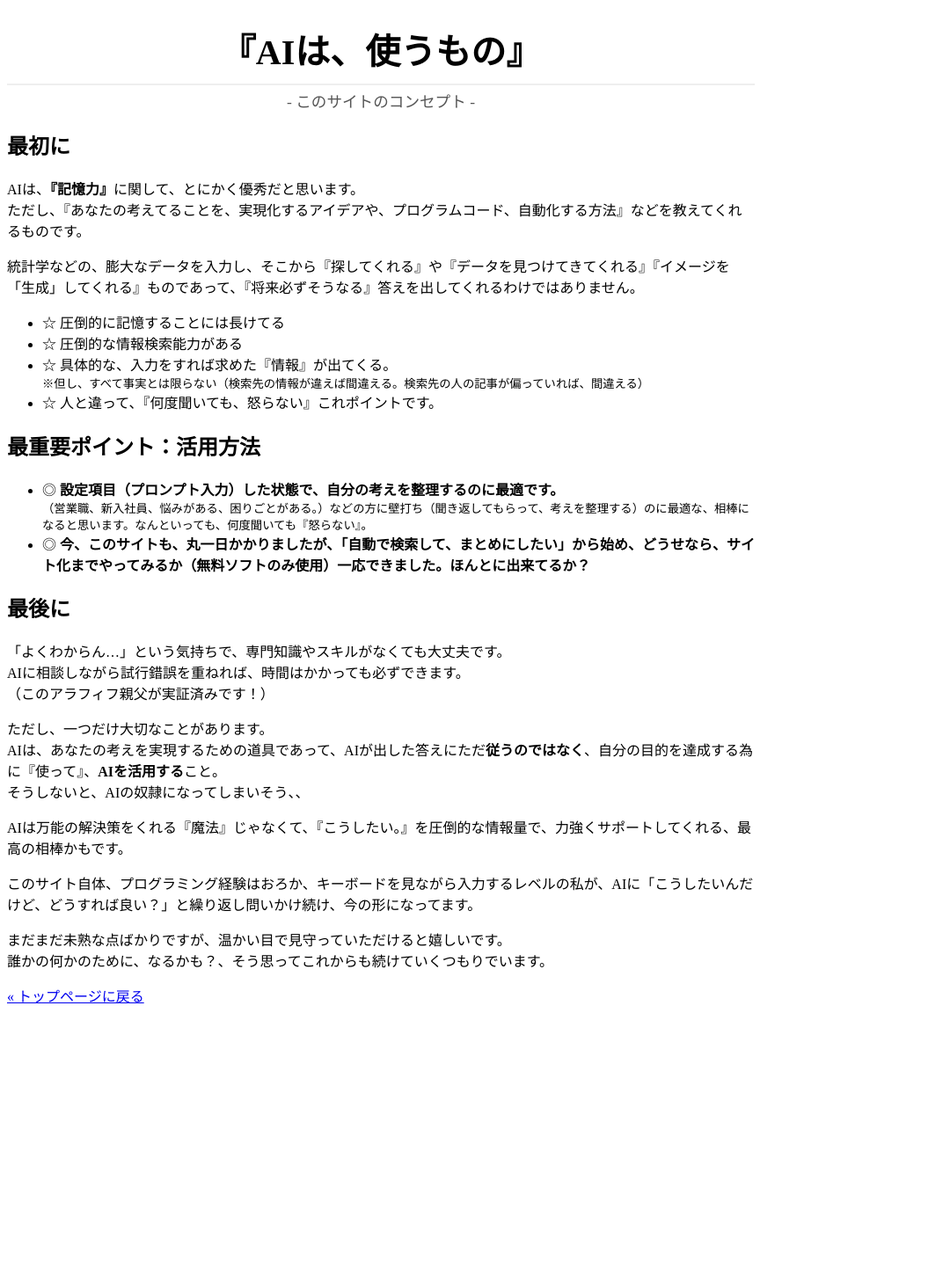
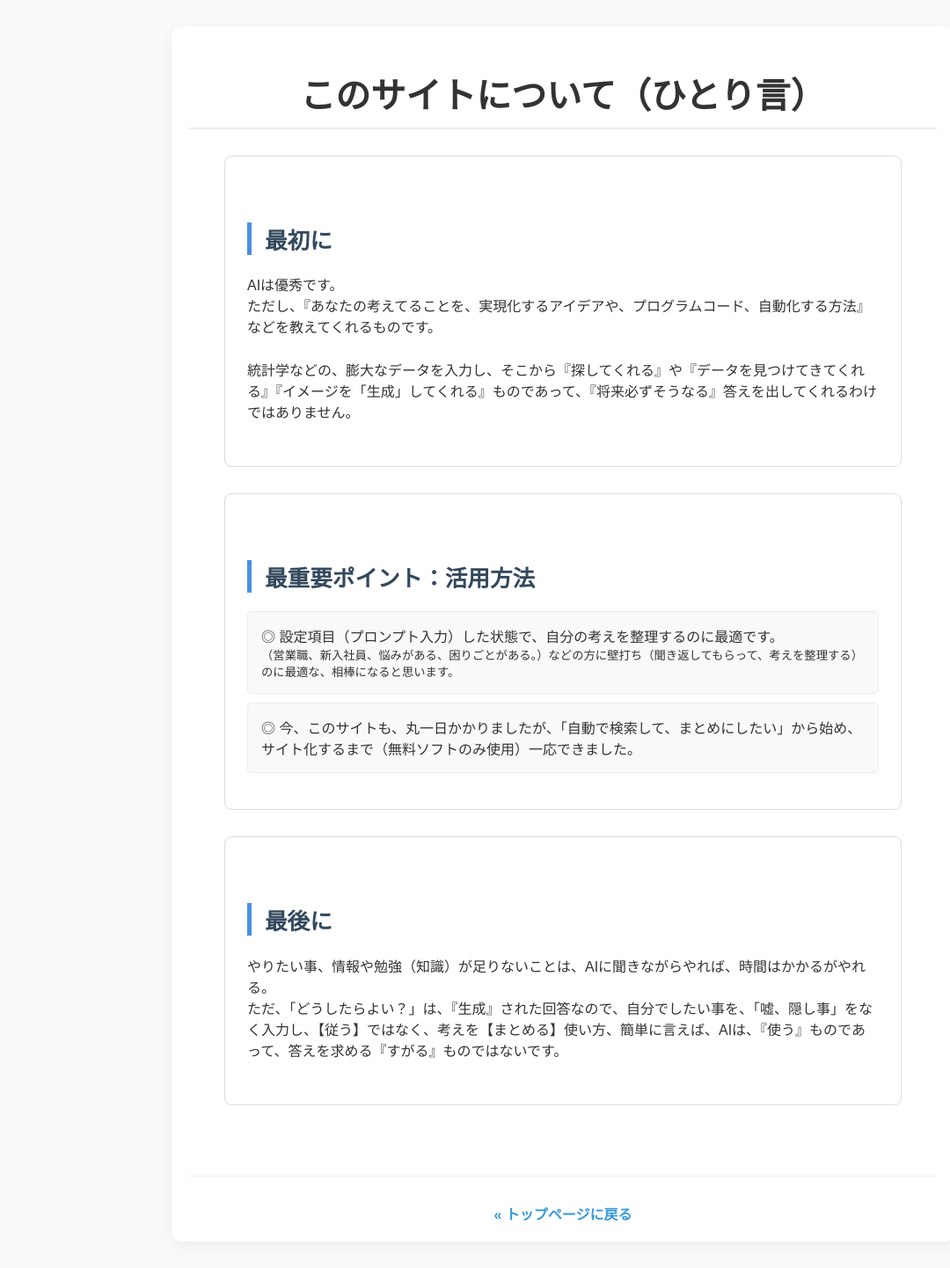
Before and after one commit to 0513reo/reo, a Jekyll site: the page matome/matome_page.html, which Jekyll copies as it is, in a window 1280 px wide. Shown: the whole page at 88% size, without its empty margins (0-1080 px from the left). Built offline with Jekyll 4.4.1, drawn with Linux system fonts in a browser that asks for light colours; before the commit the page ends 1152 px from its top, so only the background shows below that.

Commit message:
Add files via upload

```diff
--- a/matome/matome_page.html
+++ b/matome/matome_page.html
@@ -3,78 +3,36 @@
 <head>
     <meta charset="UTF-8">
     <meta name="viewport" content="width=device-width, initial-scale=1.0">
-    <title>このサイトについて - アラフィフ親父の挑戦</title>
-
-    <!-- Google Fontsと、共通のデザイン指示書（CSS）を呼び出す -->
-    <link rel="preconnect" href="https://fonts.googleapis.com">
-    <link rel="preconnect" href="https://fonts.gstatic.com" crossorigin>
-    <link href="https://fonts.googleapis.com/css2?family=Noto+Sans+JP:wght@400;700&family=Roboto:wght@700&display=swap" rel="stylesheet">
-
+    <title>このサイトについて（ひとり言）</title>
     <!-- ★★★ 共通のデザイン指示書（style.css）を呼び出す ★★★ -->
-    <!-- このページはmatomeフォルダの中にあるので、1つ上の階層(../)にあるstyle.cssを指す -->
-    <link rel="stylesheet" href="../style.css">
+    <link rel="stylesheet" href="../assets/style.css">
 </head>
-<body class="blog-post"> <!-- 記事ページ用のクラスを適用 -->
+<body class="blog-post">
     <div class="container" style="max-width: 850px;">
         <header style="text-align:center; margin-bottom: 20px;">
-             <h1 style="font-size: 2.5em; border-bottom: 2px solid #eee; padding-bottom:10px; margin-bottom: 5px;">『AIは、使うもの』</h1>
-             <p style="font-size: 1.1em; color: #555; margin-top: 0;">- このサイトのコンセプト -</p>
+             <h1 style="font-size: 2.5em; border-bottom: 2px solid #eee; padding-bottom:10px; margin-bottom: 5px;">このサイトについて（ひとり言）</h1>
         </header>
 
         <div class="content">
             <div class="step-box">
                 <h2>最初に</h2>
-                <p>
-                    AIは、<strong>『記憶力』</strong>に関して、とにかく優秀だと思います。<br>
-                    ただし、『あなたの考えてることを、実現化するアイデアや、プログラムコード、自動化する方法』などを教えてくれるものです。
-                </p>
-                <p>
-                    統計学などの、膨大なデータを入力し、そこから『探してくれる』や『データを見つけてきてくれる』『イメージを「生成」してくれる』ものであって、『将来必ずそうなる』答えを出してくれるわけではありません。
-                </p>
-                <ul>
-                    <li>☆ 圧倒的に記憶することには長けてる</li>
-                    <li>☆ 圧倒的な情報検索能力がある</li>
-                    <li>☆ 具体的な、入力をすれば求めた『情報』が出てくる。<br><small>※但し、すべて事実とは限らない（検索先の情報が違えば間違える。検索先の人の記事が偏っていれば、間違える）</small></li>
-                    <li>☆ 人と違って、『何度聞いても、怒らない』これポイントです。</li>
-                </ul>
+                <p>AIは優秀です。<br>ただし、『あなたの考えてることを、実現化するアイデアや、プログラムコード、自動化する方法』などを教えてくれるものです。</p>
+                <p>統計学などの、膨大なデータを入力し、そこから『探してくれる』や『データを見つけてきてくれる』『イメージを「生成」してくれる』ものであって、『将来必ずそうなる』答えを出してくれるわけではありません。</p>
             </div>
-
             <div class="step-box">
                 <h2>最重要ポイント：活用方法</h2>
                 <ul>
-                    <li>◎ <strong>設定項目（プロンプト入力）した状態で、自分の考えを整理するのに最適です。</strong><br><small>（営業職、新入社員、悩みがある、困りごとがある。）などの方に壁打ち（聞き返してもらって、考えを整理する）のに最適な、相棒になると思います。なんといっても、何度聞いても『怒らない』。</small></li>
-                    <li>◎ <strong>今、このサイトも、丸一日かかりましたが、「自動で検索して、まとめにしたい」から始め、どうせなら、サイト化までやってみるか（無料ソフトのみ使用）一応できました。ほんとに出来てるか？</strong></li>
+                    <li>◎ 設定項目（プロンプト入力）した状態で、自分の考えを整理するのに最適です。<br><small>（営業職、新入社員、悩みがある、困りごとがある。）などの方に壁打ち（聞き返してもらって、考えを整理する）のに最適な、相棒になると思います。</small></li>
+                    <li>◎ 今、このサイトも、丸一日かかりましたが、「自動で検索して、まとめにしたい」から始め、サイト化するまで（無料ソフトのみ使用）一応できました。</li>
                 </ul>
             </div>
-
             <div class="step-box">
                 <h2>最後に</h2>
-                <p>
-                    「よくわからん…」という気持ちで、専門知識やスキルがなくても大丈夫です。<br>
-                    AIに相談しながら試行錯誤を重ねれば、時間はかかっても必ずできます。<br>
-                    （このアラフィフ親父が実証済みです！）
-                </p>
-                <p>
-                    ただし、一つだけ大切なことがあります。<br>
-                    AIは、あなたの考えを実現するための道具であって、AIが出した答えにただ<strong>従うのではなく</strong>、自分の目的を達成する為に『使って』、<strong>AIを活用する</strong>こと。<br>
-                    そうしないと、AIの奴隷になってしまいそう、、
-                </p>
-                <p>
-                    AIは万能の解決策をくれる『魔法』じゃなくて、『こうしたい。』を圧倒的な情報量で、力強くサポートしてくれる、最高の相棒かもです。
-                </p>
-                <p>
-                    このサイト自体、プログラミング経験はおろか、キーボードを見ながら入力するレベルの私が、AIに「こうしたいんだけど、どうすれば良い？」と繰り返し問いかけ続け、今の形になってます。
-                </p>
-                <p>
-                    まだまだ未熟な点ばかりですが、温かい目で見守っていただけると嬉しいです。<br>
-                    誰かの何かのために、なるかも？、そう思ってこれからも続けていくつもりでいます。
-                </p>
+                <p>やりたい事、情報や勉強（知識）が足りないことは、AIに聞きながらやれば、時間はかかるがやれる。<br>ただ、「どうしたらよい？」は、『生成』された回答なので、自分でしたい事を、「嘘、隠し事」をなく入力し、【従う】ではなく、考えを【まとめる】使い方、簡単に言えば、AIは、『使う』ものであって、答えを求める『すがる』ものではないです。</p>
             </div>
         </div>
 
         <div class="back-link">
-            <!-- ★★★【修正点】リンクのパスを修正 ★★★ -->
-            <!-- このページはmatomeフォルダの中にあるので、1つ上の階層(../)にあるindex.htmlを指す -->
             <a href="../index.html" class="back-button">« トップページに戻る</a>
         </div>
     </div>
```
Also changed, not shown: matome/matome-list.html (+8 -21 lines).
